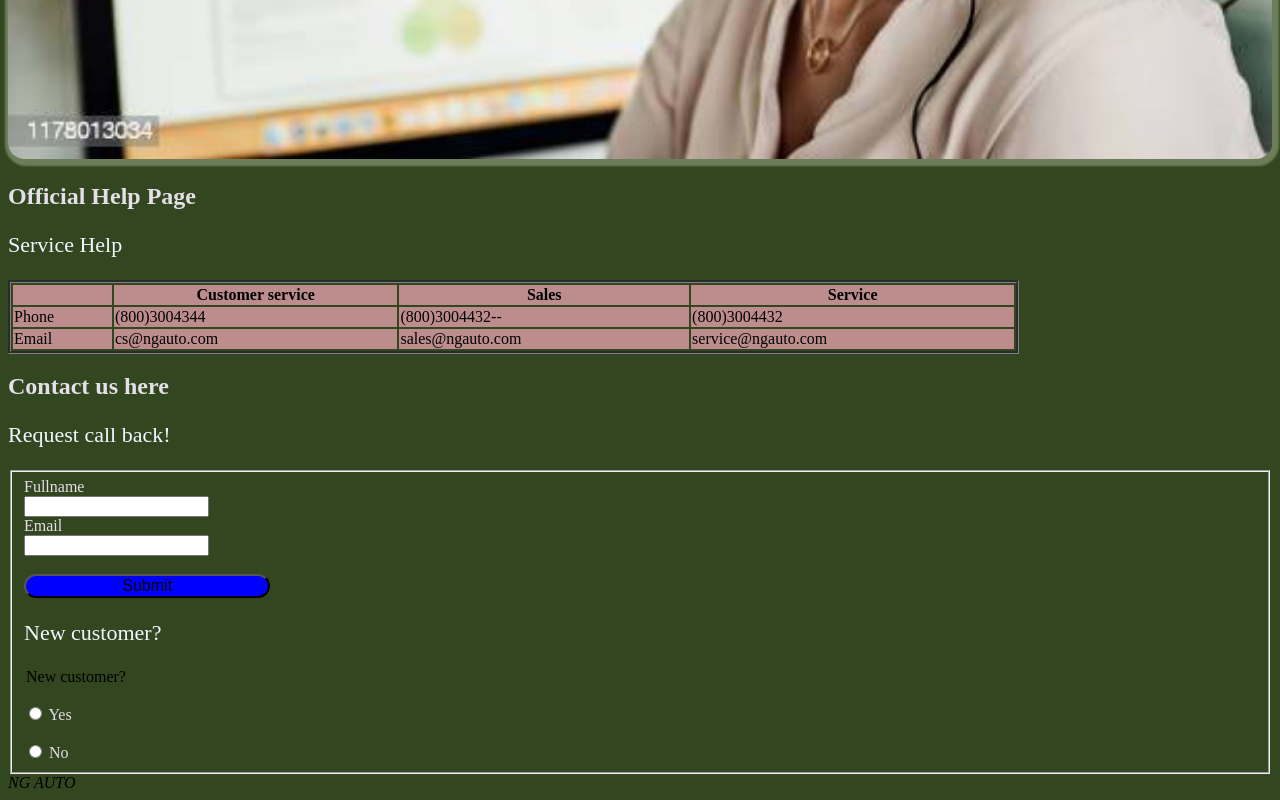
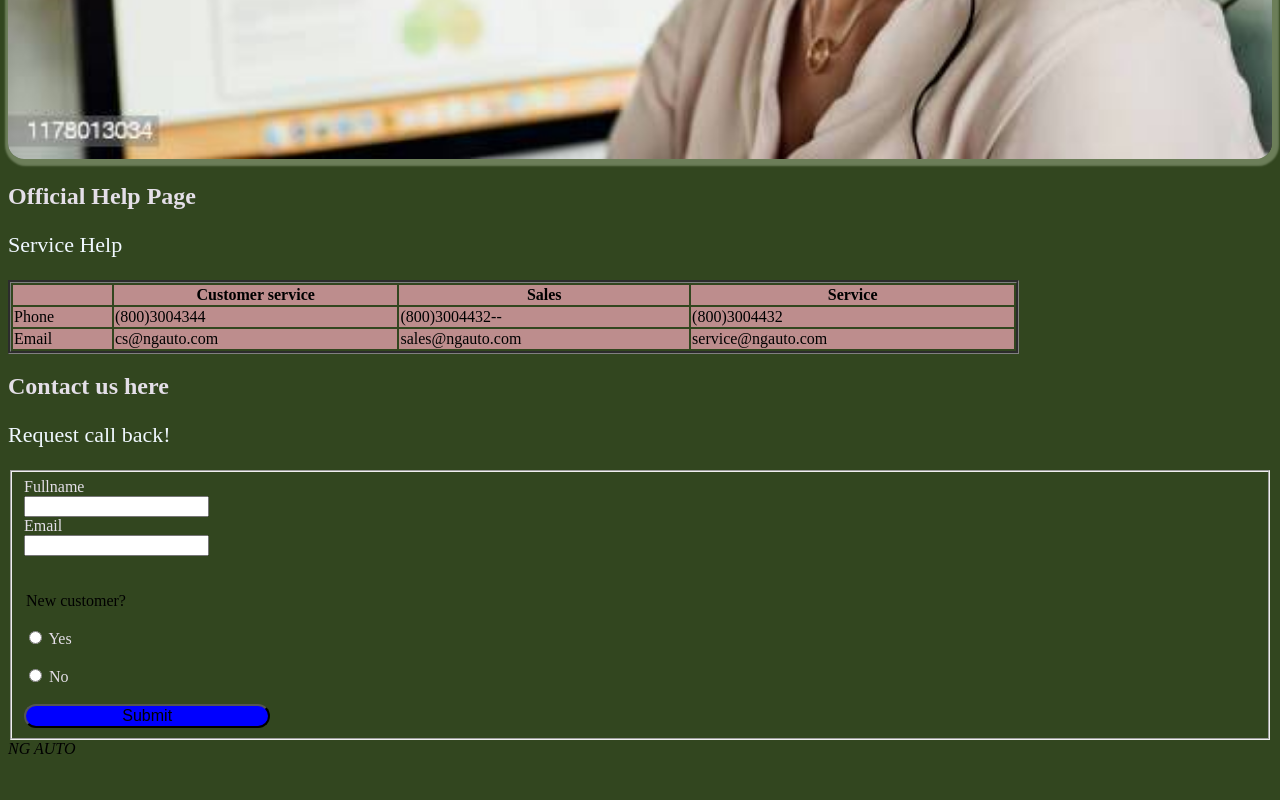
Before and after one commit to natnael-alw/week08assignmnent, a website: page help.html in a window 1280 px wide. Shown: the part 733-1533 px from the top of the page. After the commit the page ends 1499 px from the top, so only its background shows below. Drawn offline with Linux system fonts and the light colour scheme.

Commit message:
fix radio

```diff
--- a/help.html
+++ b/help.html
@@ -49,12 +49,12 @@
     <input type="text" name="Fullname" > <br>
     <label>Email    </label><br>
     <input type="text" name=" Email" ><br><br>
-    <input id="submit" type="submit" name="submit">
-    <p>New customer?</p>
+
     <div>
+        <br>
         <legend>New customer?</legend>
         <br>
-    <input type="radio" name="yes"  id="radio1"  >
+        <input type="radio" name="Yes"  id="radio1"  >
         <label   for="radio1">Yes</label>
         <br><br>
     </div>
@@ -62,6 +62,8 @@
         <input type="radio" name="Yes" id="radio2" >
         <label  for="radio2">No</label>
     </div>
+    <br>
+    <input id="submit" type="submit" name="submit">
 
 
 </form>
```
Lines whose indentation alone changed are shown as unchanged.
